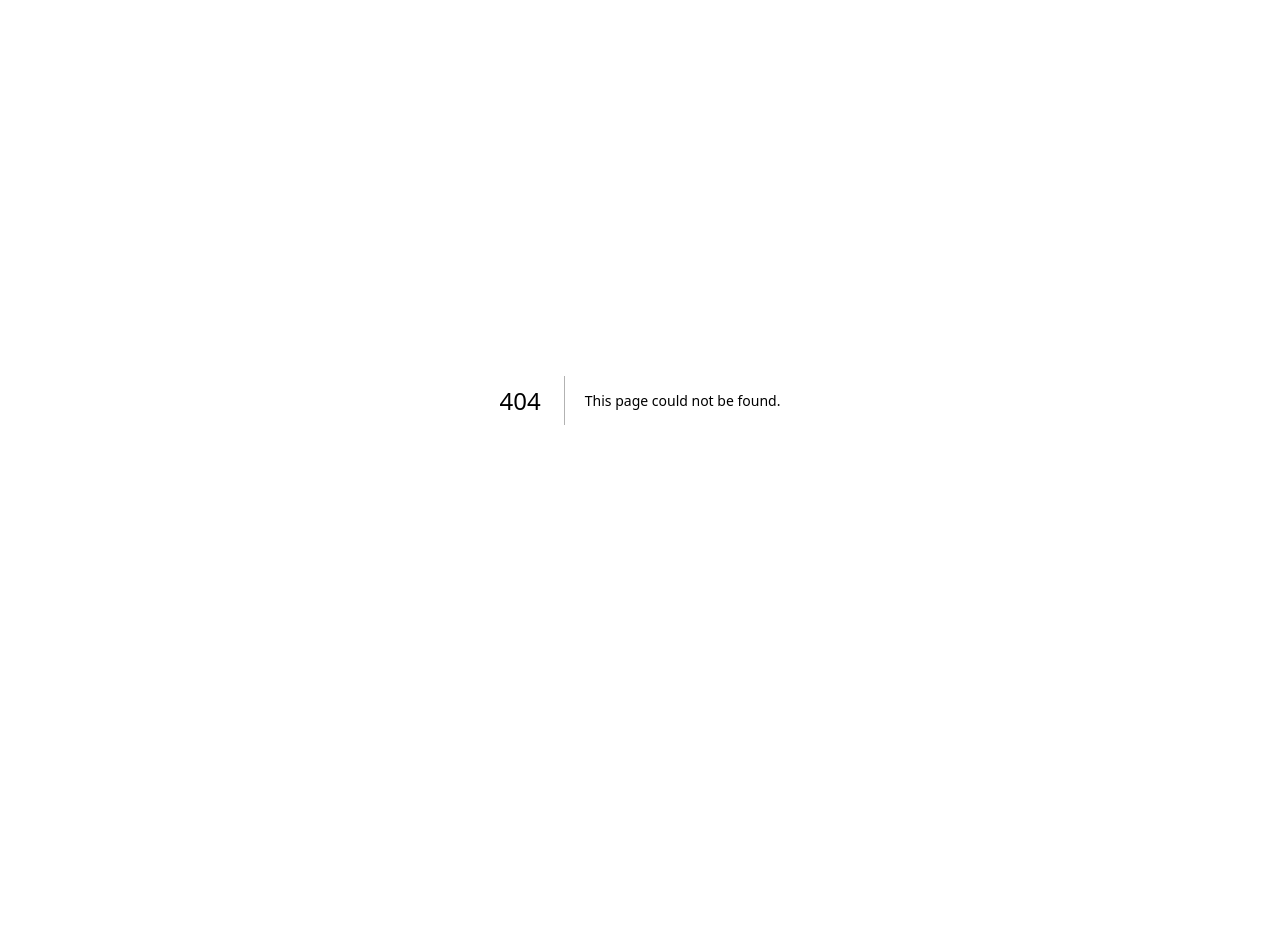
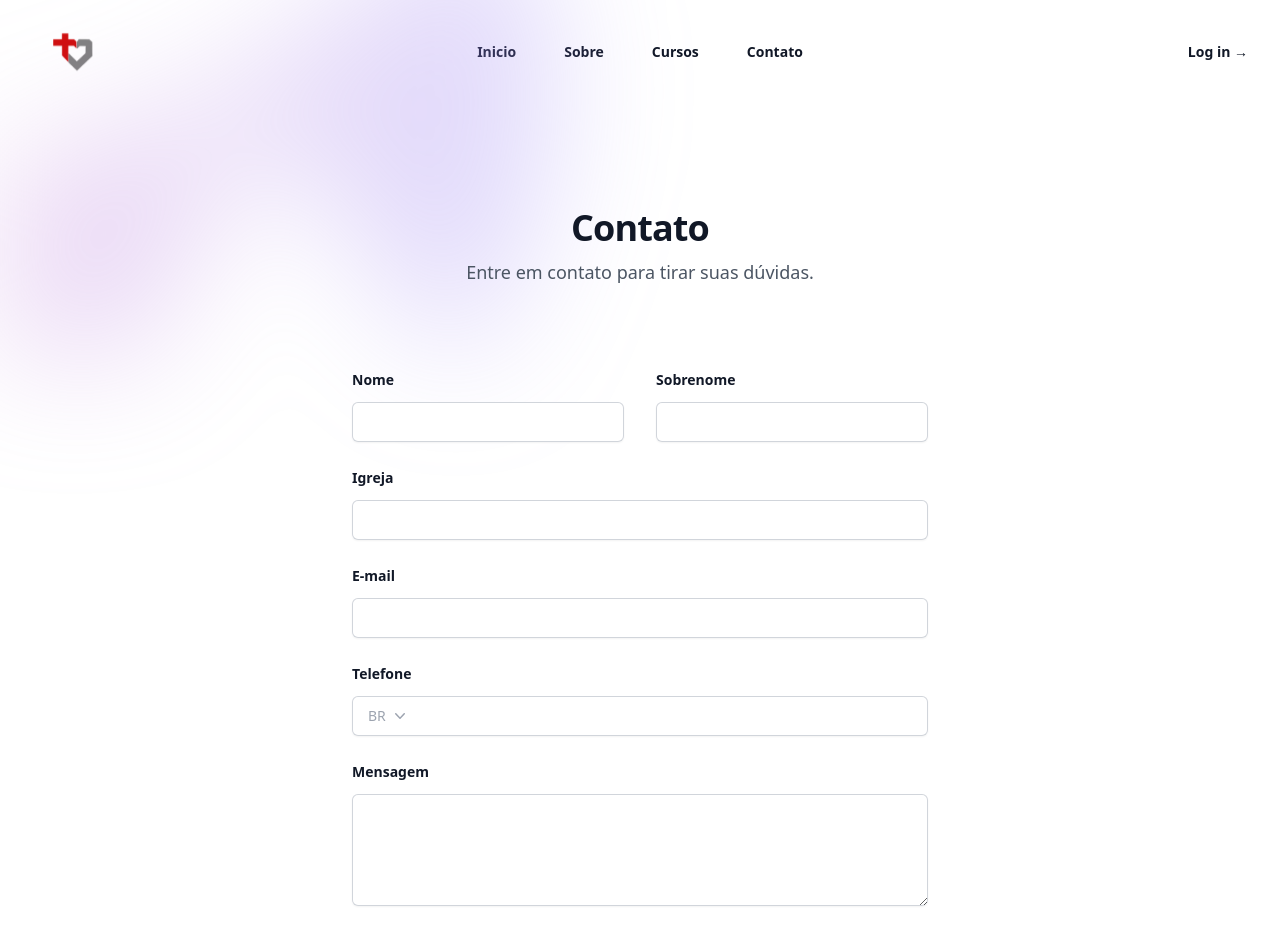
Before and after one commit to Gabriel422-hue/FrontEnd_SemearEAD, a Next.js app: page /contato in a window 1280 px wide. Before the commit this address had no page. Shown: the top 932 px of the page. Before the commit the page ends 800 px from the top, so only its background shows below. Built offline with nearby package versions, Linux system fonts and the light colour scheme.

Commit message:
PS-38 Campos da tela de contato

```diff
--- /dev/null
+++ b/src/pages/contato/index.tsx
@@ -0,0 +1,193 @@
+
+import { useState } from 'react'
+import { ChevronDownIcon } from '@heroicons/react/20/solid'
+import { Switch } from '@headlessui/react'
+import Navbar01 from '../../components/navebars/navbar01'
+import Footer from '../../components/Footer'
+
+function classNames(...classes) {
+  return classes.filter(Boolean).join(' ')
+}
+
+export default function Contato () {
+  const [agreed, setAgreed] = useState(false)
+  return (
+    <>
+    <Navbar01/>
+    <div className="isolate bg-white py-24 px-6 sm:py-32 lg:px-8">
+      <div className="absolute inset-x-0 top-[-10rem] -z-10 transform-gpu overflow-hidden blur-3xl sm:top-[-20rem]">
+        <svg
+          className="relative left-1/2 -z-10 h-[21.1875rem] max-w-none -translate-x-1/2 rotate-[30deg] sm:left-[calc(50%-40rem)] sm:h-[42.375rem]"
+          viewBox="0 0 1155 678"
+        >
+          <path
+            fill="url(#45de2b6b-92d5-4d68-a6a0-9b9b2abad533)"
+            fillOpacity=".3"
+            d="M317.219 518.975L203.852 678 0 438.341l317.219 80.634 204.172-286.402c1.307 132.337 45.083 346.658 209.733 145.248C936.936 126.058 882.053-94.234 1031.02 41.331c119.18 108.451 130.68 295.337 121.53 375.223L855 299l21.173 362.054-558.954-142.079z"
+          />
+          <defs>
+            <linearGradient
+              id="45de2b6b-92d5-4d68-a6a0-9b9b2abad533"
+              x1="1155.49"
+              x2="-78.208"
+              y1=".177"
+              y2="474.645"
+              gradientUnits="userSpaceOnUse"
+            >
+              <stop stopColor="#9089FC" />
+              <stop offset={1} stopColor="#FF80B5" />
+            </linearGradient>
+          </defs>
+        </svg>
+      </div>
+      <div className="mx-auto max-w-2xl text-center">
+        <h2 className="text-3xl font-bold tracking-tight text-gray-900 sm:text-4xl">Contato</h2>
+        <p className="mt-2 text-lg leading-8 text-gray-600">
+          Entre em contato para tirar suas dúvidas.
+        </p>
+      </div>
+      <form action="#" method="POST" className="mx-auto mt-16 max-w-xl sm:mt-20">
+        <div className="grid grid-cols-1 gap-y-6 gap-x-8 sm:grid-cols-2">
+          <div>
+            <label htmlFor="first-name" className="block text-sm font-semibold leading-6 text-gray-900">
+              Nome
+            </label>
+            <div className="mt-2.5">
+              <input
+                type="text"
+                name="first-name"
+                id="first-name"
+                autoComplete="given-name"
+                className="block w-full rounded-md border-0 py-2 px-3.5 text-gray-900 shadow-sm ring-1 ring-inset ring-gray-300 placeholder:text-gray-400 focus:ring-2 focus:ring-inset focus:ring-red-600 sm:text-sm sm:leading-6"
+              />
+            </div>
+          </div>
+          <div>
+            <label htmlFor="last-name" className="block text-sm font-semibold leading-6 text-gray-900">
+              Sobrenome
+            </label>
+            <div className="mt-2.5">
+              <input
+                type="text"
+                name="last-name"
+                id="last-name"
+                autoComplete="family-name"
+                className="block w-full rounded-md border-0 py-2 px-3.5 text-gray-900 shadow-sm ring-1 ring-inset ring-gray-300 placeholder:text-gray-400 focus:ring-2 focus:ring-inset focus:ring-red-600 sm:text-sm sm:leading-6"
+              />
+            </div>
+          </div>
+          <div className="sm:col-span-2">
+            <label htmlFor="company" className="block text-sm font-semibold leading-6 text-gray-900">
+              Igreja
+            </label>
+            <div className="mt-2.5">
+              <input
+                type="text"
+                name="company"
+                id="company"
+                autoComplete="organization"
+                className="block w-full rounded-md border-0 py-2 px-3.5 text-gray-900 shadow-sm ring-1 ring-inset ring-gray-300 placeholder:text-gray-400 focus:ring-2 focus:ring-inset focus:ring-red-600 sm:text-sm sm:leading-6"
+              />
+            </div>
+          </div>
+          <div className="sm:col-span-2">
+            <label htmlFor="email" className="block text-sm font-semibold leading-6 text-gray-900">
+              E-mail
+            </label>
+            <div className="mt-2.5">
+              <input
+                type="email"
+                name="email"
+                id="email"
+                autoComplete="email"
+                className="block w-full rounded-md border-0 py-2 px-3.5 text-gray-900 shadow-sm ring-1 ring-inset ring-gray-300 placeholder:text-gray-400 focus:ring-2 focus:ring-inset focus:ring-red-600 sm:text-sm sm:leading-6"
+              />
+            </div>
+          </div>
+          <div className="sm:col-span-2">
+            <label htmlFor="phone-number" className="block text-sm font-semibold leading-6 text-gray-900">
+              Telefone
+            </label>
+            <div className="relative mt-2.5">
+              <div className="absolute inset-y-0 left-0 flex items-center">
+                <label htmlFor="country" className="sr-only">
+                  Country
+                </label>
+                <select
+                  id="country"
+                  name="country"
+                  className="h-full rounded-md border-0 bg-transparent bg-none py-0 pl-4 pr-9 text-gray-400 focus:ring-2 focus:ring-inset focus:ring-red-600 sm:text-sm"
+                >
+                  <option>BR</option>
+                </select>
+                <ChevronDownIcon
+                  className="pointer-events-none absolute top-0 right-3 h-full w-5 text-gray-400"
+                  aria-hidden="true"
+                />
+              </div>
+              <input
+                type="tel"
+                name="phone-number"
+                id="phone-number"
+                autoComplete="tel"
+                className="block w-full rounded-md border-0 py-2 px-3.5 pl-20 text-gray-900 shadow-sm ring-1 ring-inset ring-gray-300 placeholder:text-gray-400 focus:ring-2 focus:ring-inset focus:ring-red-600 sm:text-sm sm:leading-6"
+              />
+            </div>
+          </div>
+          <div className="sm:col-span-2">
+            <label htmlFor="message" className="block text-sm font-semibold leading-6 text-gray-900">
+              Mensagem
+            </label>
+            <div className="mt-2.5">
+              <textarea
+                name="message"
+                id="message"
+                rows={4}
+                className="block w-full rounded-md border-0 py-2 px-3.5 text-gray-900 shadow-sm ring-1 ring-inset ring-gray-300 placeholder:text-gray-400 focus:ring-2 focus:ring-inset focus:ring-red-600 sm:text-sm sm:leading-6"
+                defaultValue={''}
+              />
+            </div>
+          </div>
+          <Switch.Group as="div" className="flex gap-x-4 sm:col-span-2">
+            <div className="flex h-6 items-center">
+              <Switch
+                checked={agreed}
+                onChange={setAgreed}
+                className={classNames(
+                  agreed ? 'bg-red-600' : 'bg-gray-200',
+                  'flex w-8 flex-none cursor-pointer rounded-full p-px ring-1 ring-inset ring-gray-900/5 transition-colors duration-200 ease-in-out focus-visible:outline focus-visible:outline-2 focus-visible:outline-offset-2 focus-visible:outline-red-600'
+                )}
+              >
+                <span className="sr-only">Agree to policies</span>
+                <span
+                  aria-hidden="true"
+                  className={classNames(
+                    agreed ? 'translate-x-3.5' : 'translate-x-0',
+                    'h-4 w-4 transform rounded-full bg-white shadow-sm ring-1 ring-gray-900/5 transition duration-200 ease-in-out'
+                  )}
+                />
+              </Switch>
+            </div>
+            <Switch.Label className="text-sm leading-6 text-gray-600">
+              Concordo com a politica de privacidade{' '}
+              <a href="#" className="font-semibold text-red-600">
+                politica&nbsp;privacidade
+              </a>
+              .
+            </Switch.Label>
+          </Switch.Group>
+        </div>
+        <div className="mt-10">
+          <button
+            type="submit"
+            className="block w-full rounded-md bg-red-600 px-3.5 py-2.5 text-center text-sm font-semibold text-white shadow-sm hover:bg-red-500 focus-visible:outline focus-visible:outline-2 focus-visible:outline-offset-2 focus-visible:outline-red-600"
+          >
+            Enviar
+          </button>
+        </div>
+      </form>
+    </div>
+    <Footer/>
+    </>
+  )
+}
```
